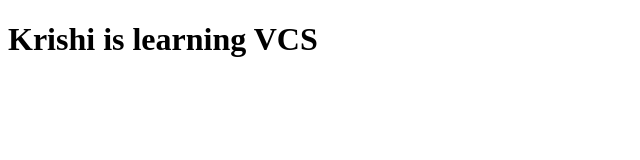
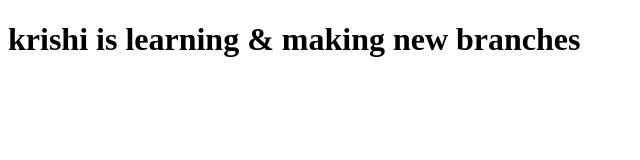
Before and after one commit to krishi12janurary/VCSFC, a plain HTML site: page index.html in a window 1280 px wide. Shown: the whole page, without its empty margins (0-640 px from the left). Drawn offline with Linux system fonts and the light colour scheme.

Commit message:
six commit

```diff
--- a/index.html
+++ b/index.html
@@ -6,6 +6,6 @@
     <title>Document</title>
 </head>
 <body>
-    <h1>Krishi is learning VCS</h1>
+    <h1>krishi is learning & making new branches</h1>
 </body>
 </html>
```
